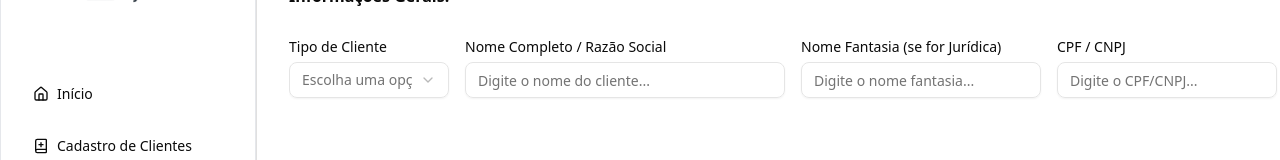
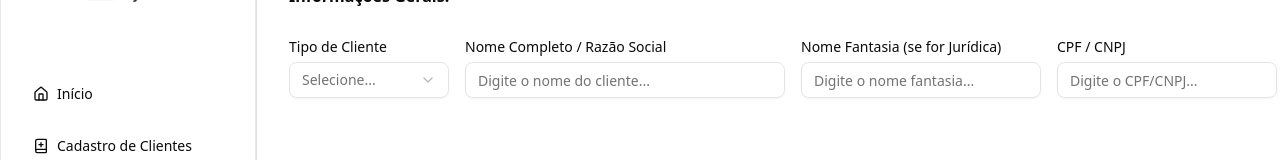
Before and after one commit to Leonardo-Tozoni/erp-system, a Next.js app: page /customer in a window 1280 px wide. Shown: the part 121-281 px from the top of the page. Built offline with nearby package versions, Linux system fonts and the light colour scheme.

Commit message:
fix: update README.md

```diff
--- a/src/components/CustomerRegister/GeneralInformation/GeneralInformation.tsx
+++ b/src/components/CustomerRegister/GeneralInformation/GeneralInformation.tsx
@@ -25,7 +25,7 @@ export default function GeneralInformation() {
             <FormControl>
               <Select>
                 <SelectTrigger className="w-40">
-                  <SelectValue placeholder="Escolha uma opção..."/>
+                  <SelectValue placeholder="Selecione..."/>
                 </SelectTrigger>
                 <SelectContent>
                   <SelectItem value="physical">Pessoa Física</SelectItem>
```
Also changed, not shown: 1 other file (tests, documents, lock files or other folders).
